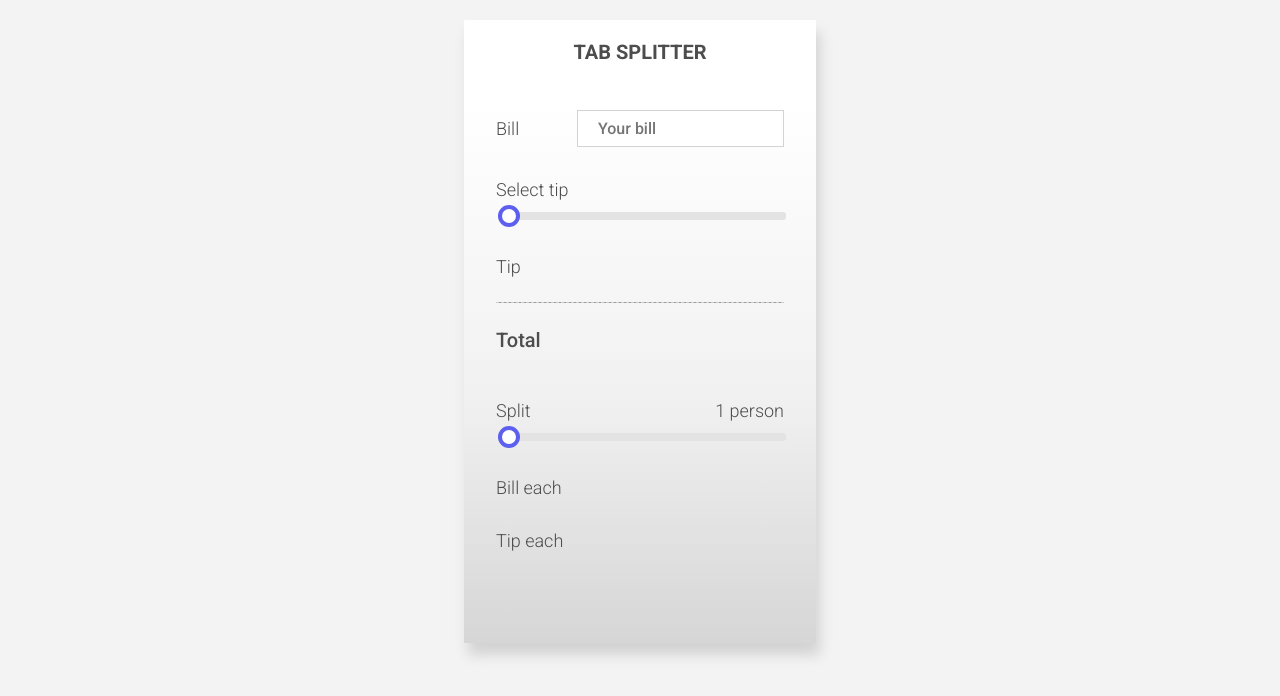
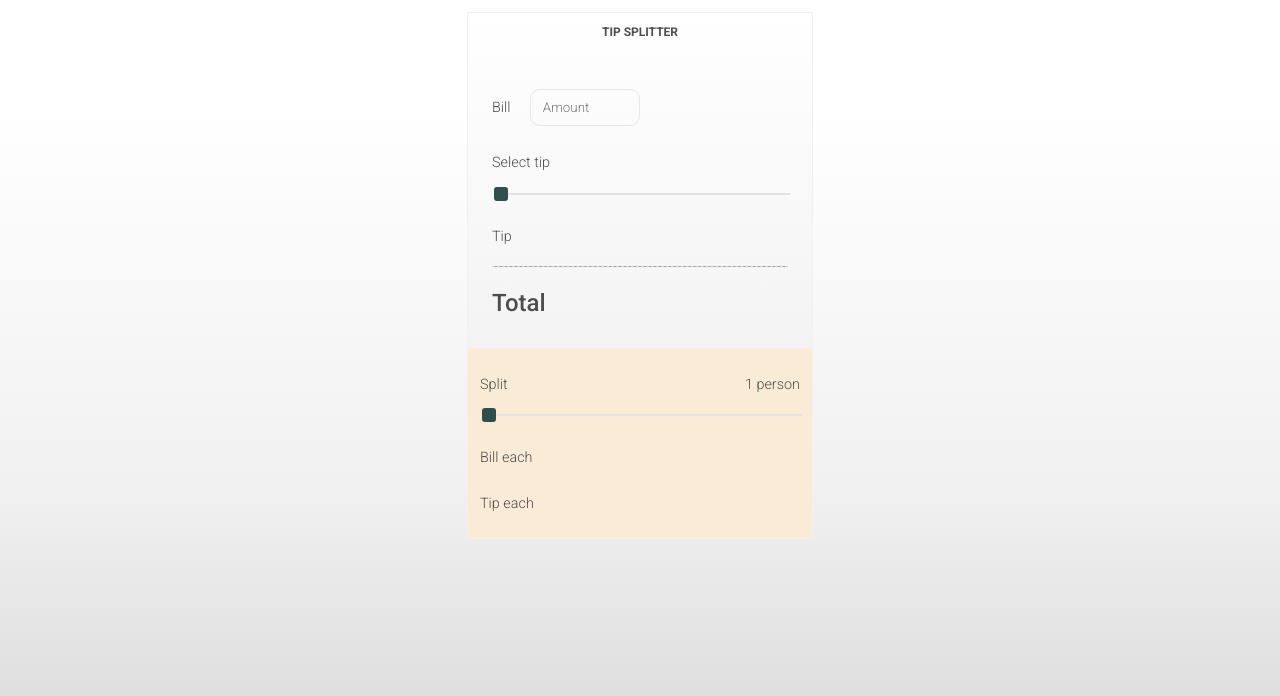
Before and after one commit to JasonM0rris/tip-split, a plain HTML site: page index.html in a window 1280 px wide. Drawn offline with Linux system fonts and the light colour scheme.

Commit message:
Changed code

```diff
--- a/index.html
+++ b/index.html
@@ -11,12 +11,13 @@
 </head>
 
 <body>
-    <main id="container">
-        <h1>Tab Splitter</h1>
+    <div id="container">
+    <main >
+        <h1>Tip Splitter</h1>
         <section>
             <div class="bill">
                 <label for="yourBill">Bill</label>
-                <input type="number" placeholder="Your bill" value="" id="yourBill" />
+                <input type="number" placeholder="Amount" value="" id="yourBill" />
             </div>
             <div>
                 <div class="space-between">
@@ -34,8 +35,11 @@
                 <span>Total</span>
                 <span id="totalWithTip"></span>
             </div>
+
         </section>
-        <section>
+
+    </main>
+    <section class="split-people">
         <div>
             <div class="space-between">
                 <label for="splitInput">Split</label>
@@ -43,16 +47,17 @@
             </div>
             <input type="range" name="" min="1" max="10" value="1" id="splitInput" class="range">
         </div>
-            <div class="space-between">
+        <div class="space-last">
             <span>Bill each</span>
             <span id="billEach"></span>
         </div>
-            <div class="space-between">
+        <div class="space-last">
             <span>Tip each</span>
             <span id="tipEach"></span>
         </div>
     </section>
-    </main>
+    </div>
+
     <script type="text/javascript">
     function formatMoney(value) {
         value = Math.ceil(value * 100) / 100;
--- a/tip_splitter.css
+++ b/tip_splitter.css
@@ -1,22 +1,27 @@
 html {
-    font-size: 10px;
+    font-size: 12px;
     color: #4e4d4d;
     font-family: 'Roboto', sans-serif;
     font-weight: 300;
-    background: #f3f3f3;
+    height: 100vh;
+    background: linear-gradient(180deg, #FFFFFF 13.43%, #F1F1F1 60.42%, #D6D6D6 100%);
 }
 
 main {
     max-width: 320px;
-    margin: 2rem auto;
-    background: linear-gradient(180deg, #FFFFFF 13.43%, #F1F1F1 60.42%, #D6D6D6 100%);
-    padding: 2rem 1.6rem 6rem 1.6rem;
-    box-shadow: 4px 12px 12px lightgray;
+    margin: 1rem auto;
+    background: linear-gradient(180deg, #FFFFFF 0%, #f3f3f3 100%);
+    padding: 1rem;
+    border: 1px solid #F1F1F1;
 
 }
 
+.bill {
+    display: flex;
+}
+
 h1 {
-    font-size: 2.4re;
+    font-size: 1rem;
     text-align: center;
     text-transform: uppercase;
     margin: 0;
@@ -24,41 +29,48 @@ h1 {
 }
 
 section {
-
-    font-size: 1.8rem;
-    margin-bottom: 1.6rem;
-    padding: 0 1.6rem;
+    font-size: 1.2rem;
+    margin-bottom: 1rem;
+    padding: 0 1rem;
 
 }
 
 section>div {
-    padding: 1.6rem 0;
+    padding: 1.2rem 0;
 }
 
-.bill {
-    display: flex;
-}
+
 
 .bill label {
-    flex: 1;
+   padding-right: 1.6rem;
+
+
     align-self: center;
 }
 
 .bill input {
-    flex: 1;
+    background-color: transparent;
+    border-radius: 10px;
+    max-width: 8rem;
 }
 
 input[type="number"] {
     font-family: inherit;
-    font-size: 1.6rem;
-    border: 1px solid lightgray;
-    padding: 0.8rem 0 0.8rem 2rem;
+    font-weight: 100;
+    border: 1px solid rgb(232, 232, 232);
+    padding: 0.8rem 0 0.8rem 1rem;
 
 }
 
 .space-between {
     display: flex;
     justify-content: space-between;
+}
+
+.space-last {
+    display: flex;
+    justify-content: space-between;
+
 }
 
 .total {
@@ -69,20 +81,18 @@ input[type="number"] {
 .range {
     -webkit-appearance: none;
     width: 100%;
-    height: 8px;
+    height: 2px;
     background: #e3e3e3;
-    margin-top: 1.2rem;
-    border-radius: 0.3rem;
+    margin-top: 1.8rem;
     outline-color: #5bceae;
 }
 
 .range::-webkit-slider-thumb {
     -webkit-appearance: none;
-    width: 2.2rem;
-    height: 2.2rem;
-    border: 4px solid #5D5FEF;
-    border-radius: 50%;
-    background: #fff;
+    width: 1.2rem;
+    height: 1.2rem;
+    background: darkslategray;
+    border-radius: 20%;
     cursor: pointer;
 }
 
@@ -91,3 +101,12 @@ hr.style-me {
     border-bottom: 1px dashed #ccc;
     background: #999;
 }
+
+.split-people {
+background-color:antiquewhite;
+max-width: 320px;
+margin: 0 auto;
+margin-top: -20px;
+padding: 1rem;
+border: 1px solid #F1F1F1;
+}
```
Lines whose indentation alone changed are shown as unchanged.
